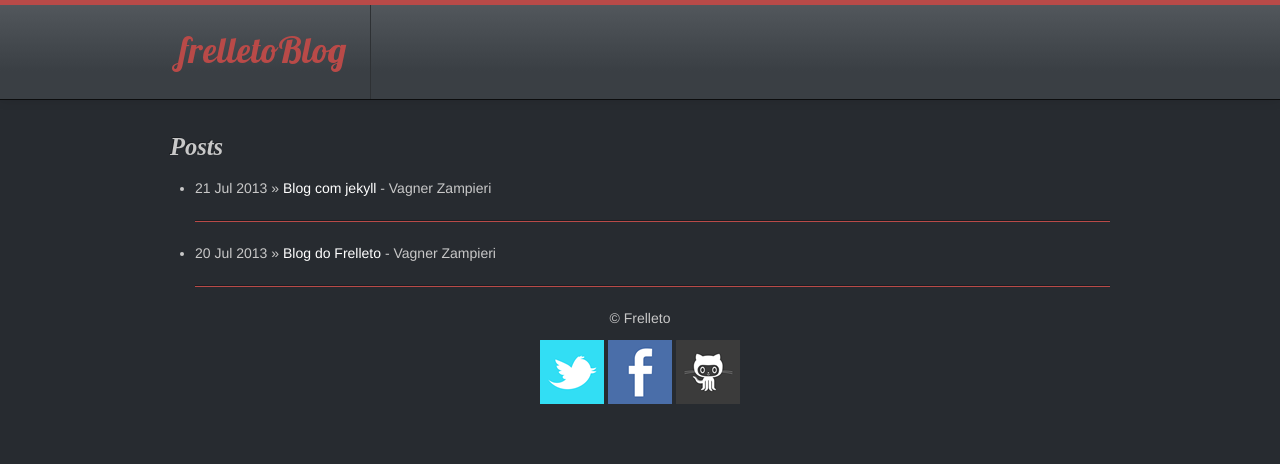
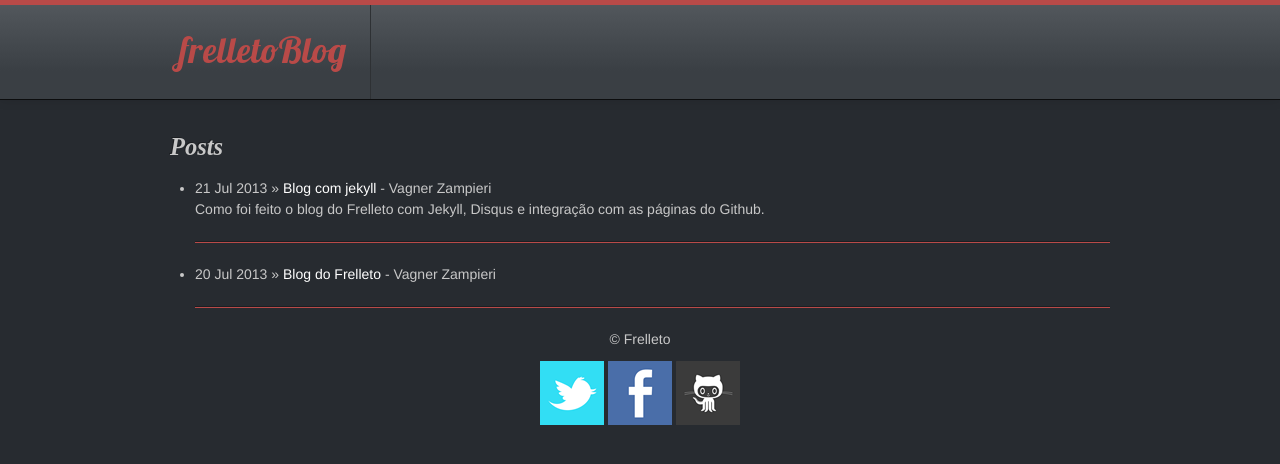
Before and after one commit to frelleto/frelleto.github.com, a Jekyll site: the page built from index.html, in a window 1280 px wide. Shown: the top 464 px of the page. Built offline with Jekyll 4.4.1, drawn with Linux system fonts in a browser that asks for light colours; Markdown is read by kramdown in place of the engine named in the settings.

Commit message:
Add subtitle

```diff
--- a/_posts/2013-07-21-blog-com-jekyll.md
+++ b/_posts/2013-07-21-blog-com-jekyll.md
@@ -1,6 +1,7 @@
 ---
 layout: post
-title:  "Blog com jekyll"
+title:  Blog com jekyll
+subtitle: Como foi feito o blog do Frelleto com Jekyll, Disqus e integração com as páginas do Github.
 author: Vagner Zampieri
 date:   2013-07-21 9:17:05
 categories: ruby jekyll
--- a/index.html
+++ b/index.html
@@ -7,7 +7,8 @@ title: Blog - Frelleto
   <h3>Posts</h3>
   <ul class="posts">
     {% for post in site.posts %}
-    <li><span>{{ post.date | date_to_string }}</span> &raquo; <a href="{{ post.url }}">{{ post.title }}</a> - {{ post.author }}</li>
+      <li><span>{{ post.date | date_to_string }}</span> &raquo; <a href="{{ post.url }}">{{ post.title }}</a> - {{ post.author }}</li>
+      <p>{{ post.subtitle }}</p>
       <hr/>
     {% endfor %}
   </ul>
```
